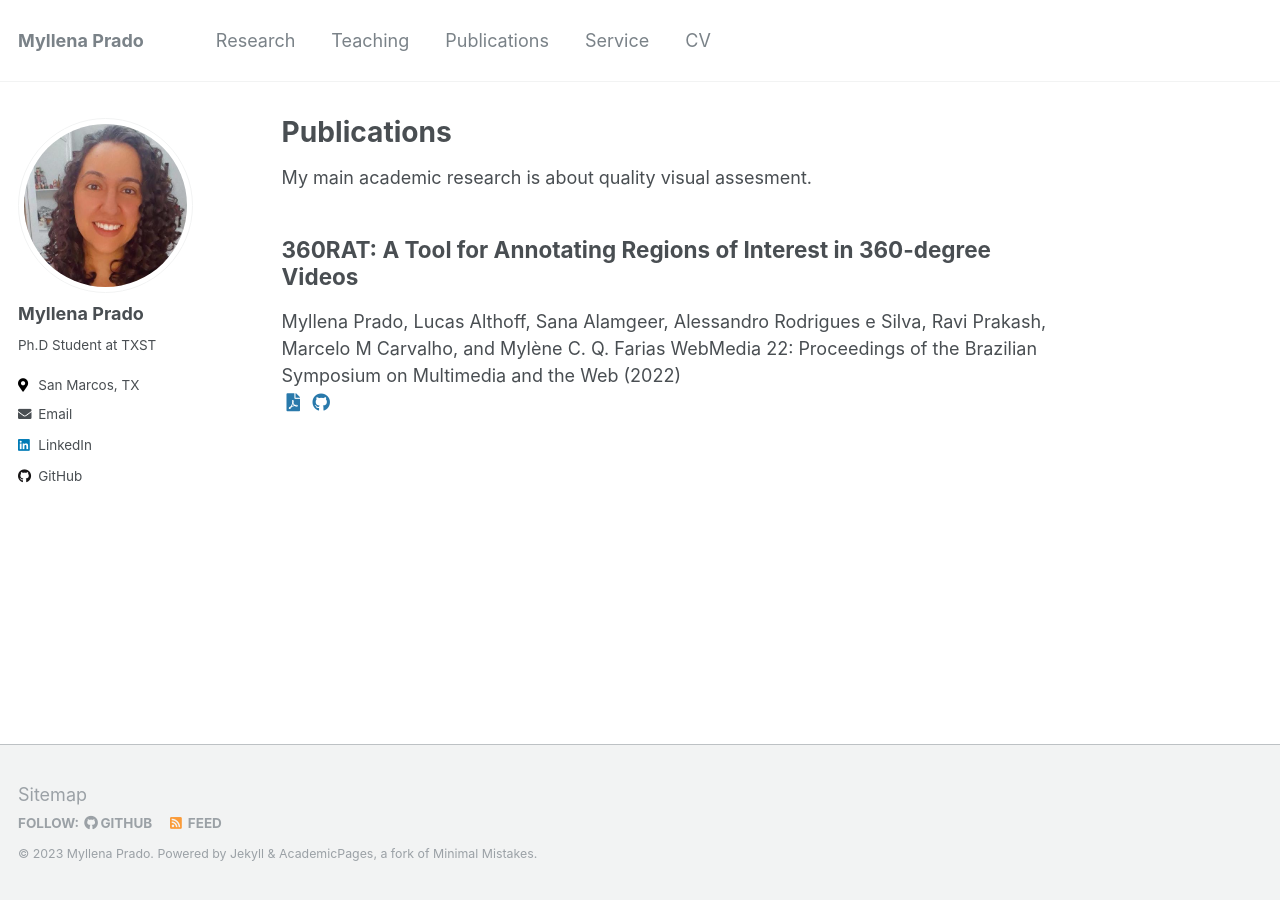
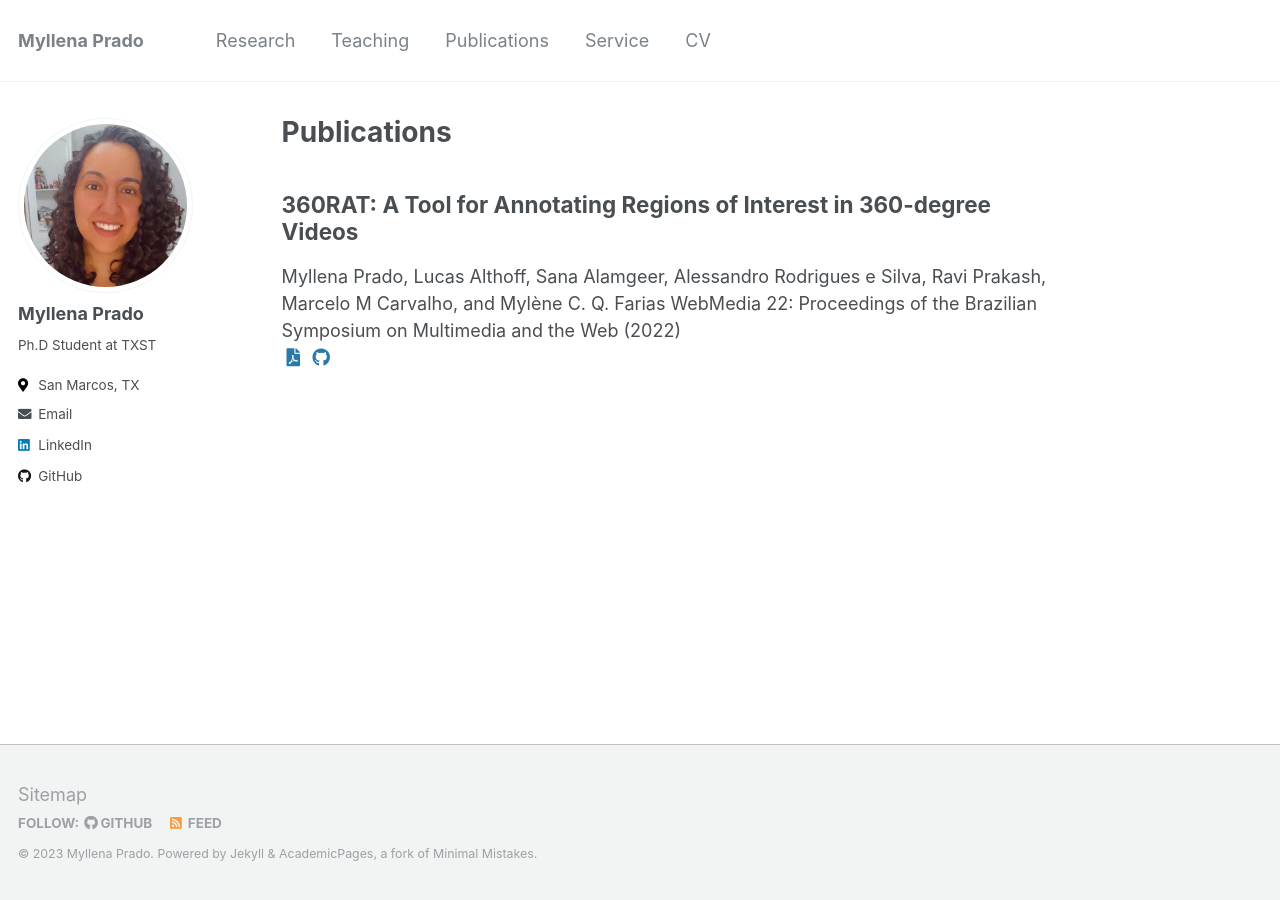
Before and after one commit to MyllenaAPrado/MyllenaAPrado.github.io, a Jekyll site: the page built from _pages/publications.md, in a window 1280 px wide. Built offline with Jekyll 4.4.1, drawn with Linux system fonts in a browser that asks for light colours.

Commit message:
publications

```diff
--- a/_pages/publications.md
+++ b/_pages/publications.md
@@ -4,8 +4,6 @@ title: "Publications"
 permalink: /publications/
 author_profile: true
 ---
-
-My main academic research is about quality visual assesment.
 
 {% if author.googlescholar %}
   You can also find my articles on <u><a href="{{author.googlescholar}}">my Google Scholar profile</a>.</u>
```
